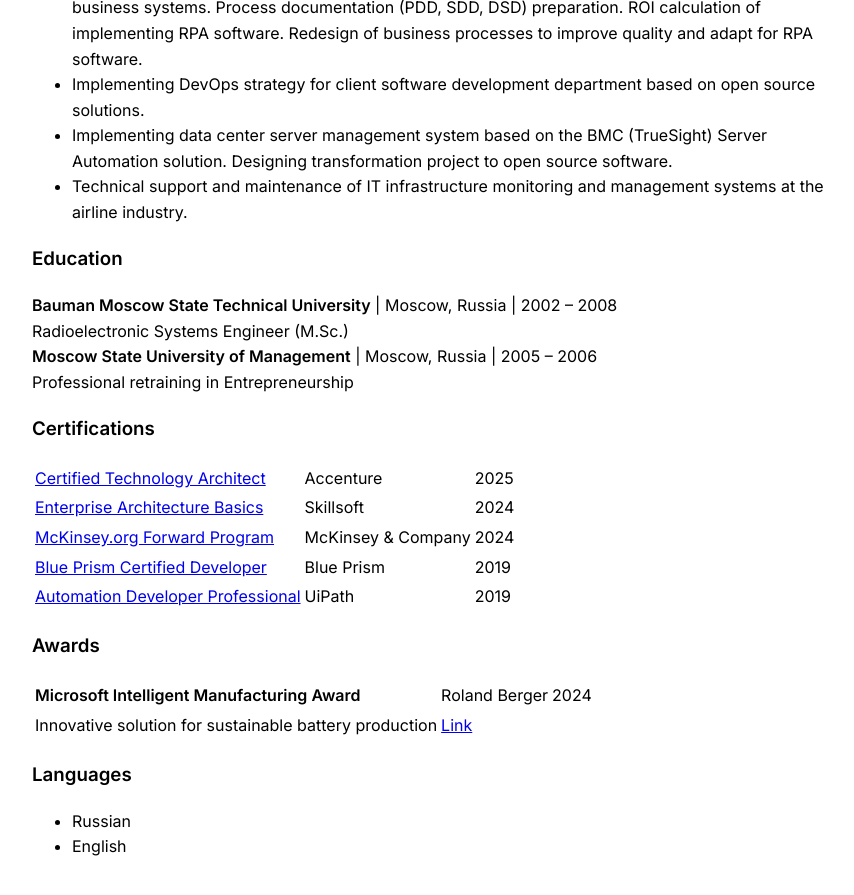
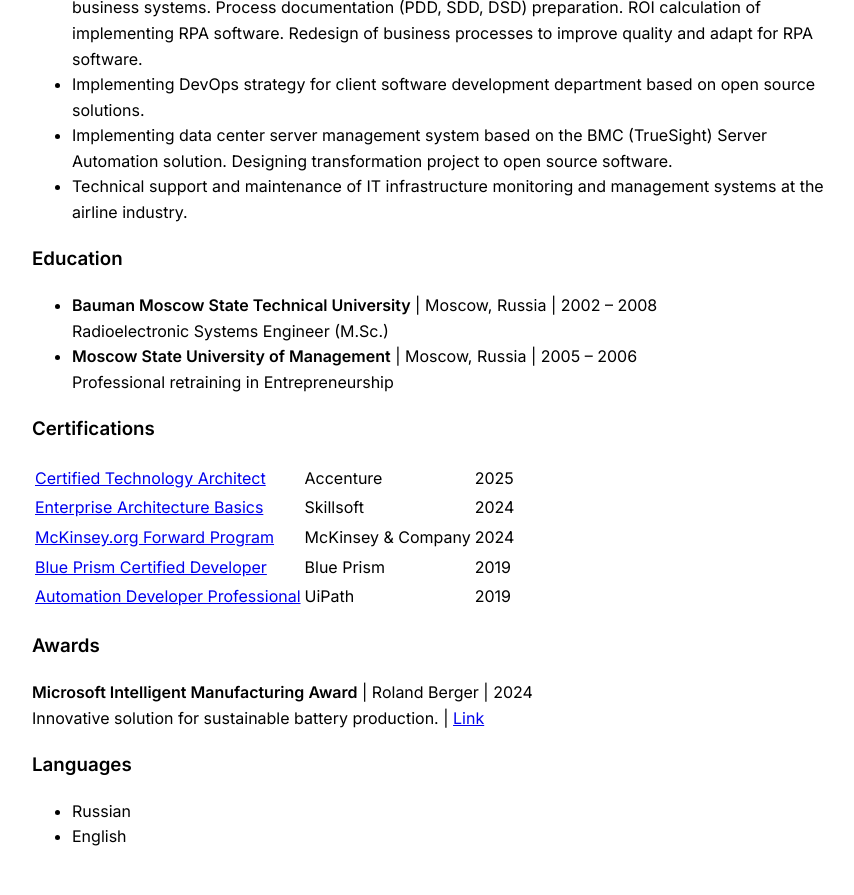
Before and after one commit to vkosilko/vkosilko.github.io, a Jekyll site: the page built from index.md, in a window 1280 px wide and 900 px high, scrolled down 1822 px. Shown: the top 895 px of the window, without its empty margins (208-1062 px from the left). Built offline with Jekyll 4.4.1, drawn with Linux system fonts in a browser that asks for light colours; some of the changed text lies outside the part shown.

```diff
--- a/vladimir.kosilko.cv.md
+++ b/vladimir.kosilko.cv.md
@@ -49,9 +49,9 @@ Sustainable Technologies and Automation Architect specializing in AI, cloud serv
 
 ### **Education**
 
-**Bauman Moscow State Technical University** | Moscow, Russia | 2002 – 2008
+- **Bauman Moscow State Technical University** | Moscow, Russia | 2002 – 2008
 Radioelectronic Systems Engineer (M\.Sc.)
-**Moscow State University of Management** | Moscow, Russia | 2005 – 2006
+- **Moscow State University of Management** | Moscow, Russia | 2005 – 2006
 Professional retraining in Entrepreneurship
 
 ### **Certifications**
@@ -64,8 +64,8 @@ Professional retraining in Entrepreneurship
 
 ### **Awards**
 
-**Microsoft Intelligent Manufacturing Award** | Roland Berger | 2024
-Innovative solution for sustainable battery production | [Link](https://www.rolandberger.com/en/Insights/Publications/The-winners-of-the-Microsoft-Intelligent-Manufacturing-Award-2024.html)
+**Microsoft Intelligent Manufacturing Award** \| Roland Berger \| 2024
+Innovative solution for sustainable battery production. \| [Link](https://www.rolandberger.com/en/Insights/Publications/The-winners-of-the-Microsoft-Intelligent-Manufacturing-Award-2024.html)
 
 ### **Languages**
 - Russian
```
Also changed, not shown: other parts of vladimir.kosilko.cv.md (+1 -1 lines).
